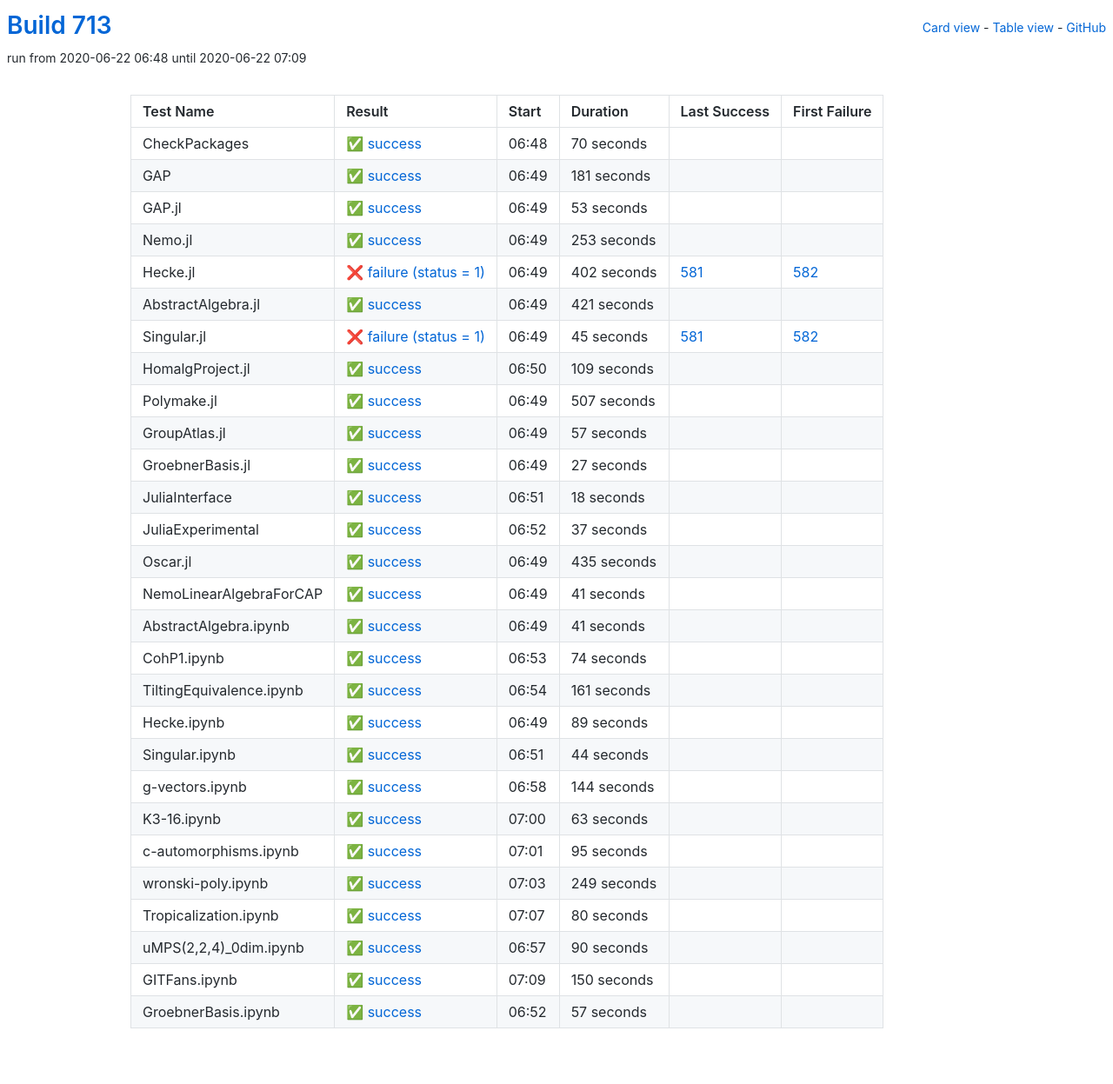
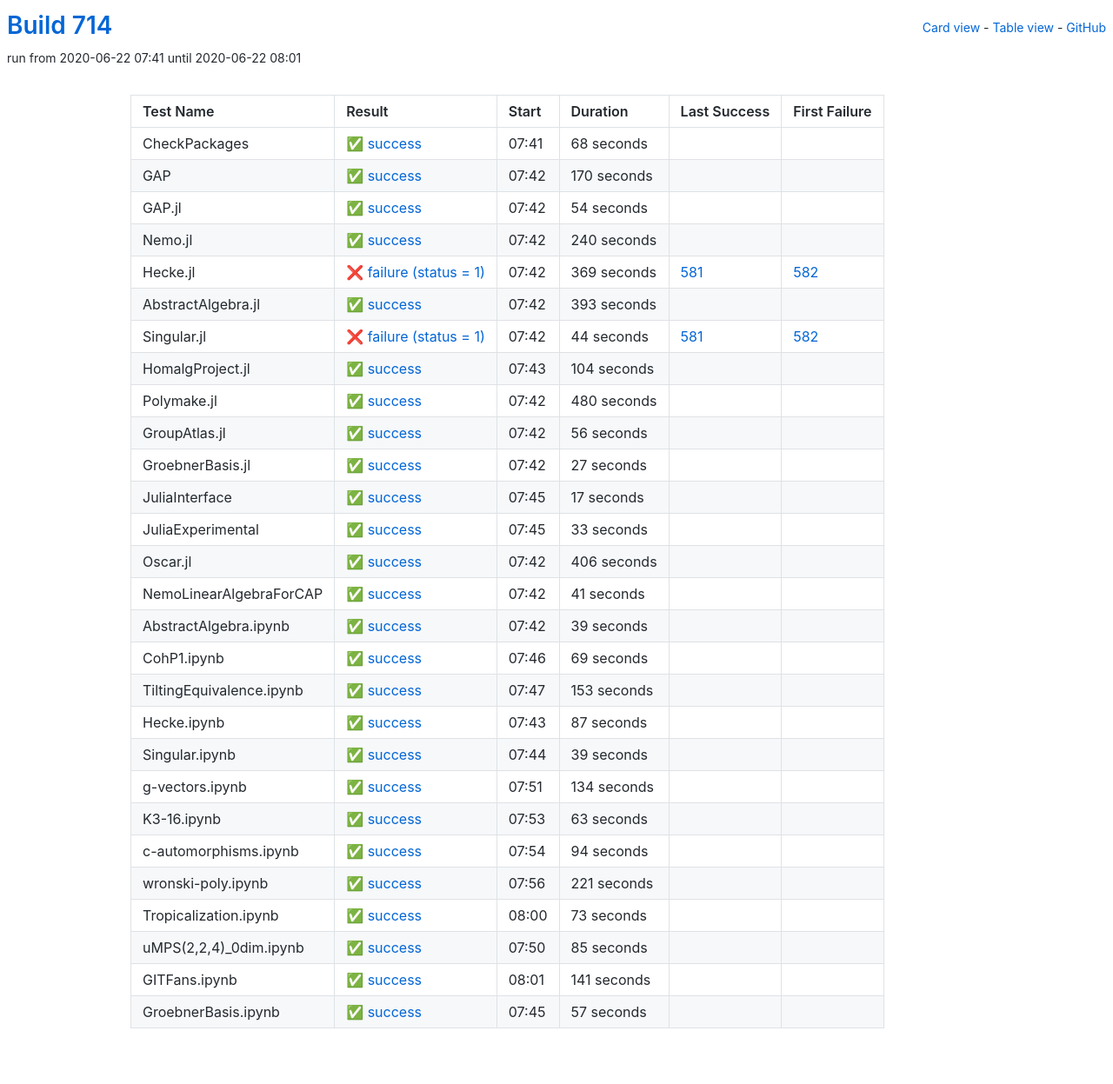
Before and after one commit to oscar-system/oscar-ci-status-1.4, a Jekyll site: the page built from table.html, in a window 1280 px wide. Shown: the whole page at 87% size. Built offline with Jekyll 4.4.1, drawn with Linux system fonts in a browser that asks for light colours.

Commit message:
Build #714

```diff
--- a/_data/ci.yml
+++ b/_data/ci.yml
@@ -1,6 +1,6 @@
 ---
-build: 713
-build_url: https://oscarci.mathematik.uni-kl.de/job/oscar-julia-1.4/713/
+build: 714
+build_url: https://oscarci.mathematik.uni-kl.de/job/oscar-julia-1.4/714/
 job: oscar-julia-1.4
 organization: oscar-system
 repo: oscar-ci-status-1.4
@@ -8,128 +8,128 @@ repourl: https://github.com/oscar-system/oscar-ci-status-1.4
 tests:
 - name: CheckPackages
   id: checkpackages
-  log: https://oscarci.mathematik.uni-kl.de/job/oscar-julia-1.4/713/artifact/logs/build-713/CheckPackages.log
-  start: 2020-06-22 06:48
+  log: https://oscarci.mathematik.uni-kl.de/job/oscar-julia-1.4/714/artifact/logs/build-714/CheckPackages.log
+  start: 2020-06-22 07:41
   success: true
   exitcode: 0
   status: success
-  duration: 70
+  duration: 68
   last_success: false
   last_success_url:
   first_failure: false
   first_failure_url:
 - name: GAP
   id: gap
-  log: https://oscarci.mathematik.uni-kl.de/job/oscar-julia-1.4/713/artifact/logs/build-713/GAP.log
-  start: 2020-06-22 06:49
+  log: https://oscarci.mathematik.uni-kl.de/job/oscar-julia-1.4/714/artifact/logs/build-714/GAP.log
+  start: 2020-06-22 07:42
   success: true
   exitcode: 0
   status: success
-  duration: 181
+  duration: 170
   last_success: false
   last_success_url:
   first_failure: false
   first_failure_url:
 - name: GAP.jl
   id: gap-jl
-  log: https://oscarci.mathematik.uni-kl.de/job/oscar-julia-1.4/713/artifact/logs/build-713/GAP.jl.log
-  start: 2020-06-22 06:49
+  log: https://oscarci.mathematik.uni-kl.de/job/oscar-julia-1.4/714/artifact/logs/build-714/GAP.jl.log
+  start: 2020-06-22 07:42
   success: true
   exitcode: 0
   status: success
-  duration: 53
+  duration: 54
   last_success: false
   last_success_url:
   first_failure: false
   first_failure_url:
 - name: Nemo.jl
   id: nemo-jl
-  log: https://oscarci.mathematik.uni-kl.de/job/oscar-julia-1.4/713/artifact/logs/build-713/Nemo.jl.log
-  start: 2020-06-22 06:49
+  log: https://oscarci.mathematik.uni-kl.de/job/oscar-julia-1.4/714/artifact/logs/build-714/Nemo.jl.log
+  start: 2020-06-22 07:42
   success: true
   exitcode: 0
   status: success
-  duration: 253
+  duration: 240
   last_success: false
   last_success_url:
   first_failure: false
   first_failure_url:
 - name: Hecke.jl
   id: hecke-jl
-  log: https://oscarci.mathematik.uni-kl.de/job/oscar-julia-1.4/713/artifact/logs/build-713/Hecke.jl.log
-  start: 2020-06-22 06:49
+  log: https://oscarci.mathematik.uni-kl.de/job/oscar-julia-1.4/714/artifact/logs/build-714/Hecke.jl.log
+  start: 2020-06-22 07:42
   success: false
   exitcode: 1
   status: failure
-  duration: 402
+  duration: 369
   last_success: 581
   last_success_url: https://oscarci.mathematik.uni-kl.de/job/oscar-julia-1.4/581/
   first_failure: 582
   first_failure_url: https://oscarci.mathematik.uni-kl.de/job/oscar-julia-1.4/582/
 - name: AbstractAlgebra.jl
   id: abstractalgebra-jl
-  log: https://oscarci.mathematik.uni-kl.de/job/oscar-julia-1.4/713/artifact/logs/build-713/AbstractAlgebra.jl.log
-  start: 2020-06-22 06:49
+  log: https://oscarci.mathematik.uni-kl.de/job/oscar-julia-1.4/714/artifact/logs/build-714/AbstractAlgebra.jl.log
+  start: 2020-06-22 07:42
   success: true
   exitcode: 0
   status: success
-  duration: 421
+  duration: 393
   last_success: false
   last_success_url:
   first_failure: false
   first_failure_url:
 - name: Singular.jl
   id: singular-jl
-  log: https://oscarci.mathematik.uni-kl.de/job/oscar-julia-1.4/713/artifact/logs/build-713/Singular.jl.log
-  start: 2020-06-22 06:49
+  log: https://oscarci.mathematik.uni-kl.de/job/oscar-julia-1.4/714/artifact/logs/build-714/Singular.jl.log
+  start: 2020-06-22 07:42
   success: false
   exitcode: 1
   status: failure
-  duration: 45
+  duration: 44
   last_success: 581
   last_success_url: https://oscarci.mathematik.uni-kl.de/job/oscar-julia-1.4/581/
   first_failure: 582
   first_failure_url: https://oscarci.mathematik.uni-kl.de/job/oscar-julia-1.4/582/
 - name: HomalgProject.jl
   id: homalgproject-jl
-  log: https://oscarci.mathematik.uni-kl.de/job/oscar-julia-1.4/713/artifact/logs/build-713/HomalgProject.jl.log
-  start: 2020-06-22 06:50
+  log: https://oscarci.mathematik.uni-kl.de/job/oscar-julia-1.4/714/artifact/logs/build-714/HomalgProject.jl.log
+  start: 2020-06-22 07:43
   success: true
   exitcode: 0
   status: success
-  duration: 109
+  duration: 104
   last_success: false
   last_success_url:
   first_failure: false
   first_failure_url:
 - name: Polymake.jl
   id: polymake-jl
-  log: https://oscarci.mathematik.uni-kl.de/job/oscar-julia-1.4/713/artifact/logs/build-713/Polymake.jl.log
-  start: 2020-06-22 06:49
+  log: https://oscarci.mathematik.uni-kl.de/job/oscar-julia-1.4/714/artifact/logs/build-714/Polymake.jl.log
+  start: 2020-06-22 07:42
   success: true
   exitcode: 0
   status: success
-  duration: 507
+  duration: 480
   last_success: false
   last_success_url:
   first_failure: false
   first_failure_url:
 - name: GroupAtlas.jl
   id: groupatlas-jl
-  log: https://oscarci.mathematik.uni-kl.de/job/oscar-julia-1.4/713/artifact/logs/build-713/GroupAtlas.jl.log
-  start: 2020-06-22 06:49
+  log: https://oscarci.mathematik.uni-kl.de/job/oscar-julia-1.4/714/artifact/logs/build-714/GroupAtlas.jl.log
+  start: 2020-06-22 07:42
   success: true
   exitcode: 0
   status: success
-  duration: 57
+  duration: 56
   last_success: false
   last_success_url:
   first_failure: false
   first_failure_url:
 - name: GroebnerBasis.jl
   id: groebnerbasis-jl
-  log: https://oscarci.mathematik.uni-kl.de/job/oscar-julia-1.4/713/artifact/logs/build-713/GroebnerBasis.jl.log
-  start: 2020-06-22 06:49
+  log: https://oscarci.mathematik.uni-kl.de/job/oscar-julia-1.4/714/artifact/logs/build-714/GroebnerBasis.jl.log
+  start: 2020-06-22 07:42
   success: true
   exitcode: 0
   status: success
@@ -140,44 +140,44 @@ tests:
   first_failure_url:
 - name: JuliaInterface
   id: juliainterface
-  log: https://oscarci.mathematik.uni-kl.de/job/oscar-julia-1.4/713/artifact/logs/build-713/JuliaInterface.log
-  start: 2020-06-22 06:51
+  log: https://oscarci.mathematik.uni-kl.de/job/oscar-julia-1.4/714/artifact/logs/build-714/JuliaInterface.log
+  start: 2020-06-22 07:45
   success: true
   exitcode: 0
   status: success
-  duration: 18
+  duration: 17
   last_success: false
   last_success_url:
   first_failure: false
   first_failure_url:
 - name: JuliaExperimental
   id: juliaexperimental
-  log: https://oscarci.mathematik.uni-kl.de/job/oscar-julia-1.4/713/artifact/logs/build-713/JuliaExperimental.log
-  start: 2020-06-22 06:52
+  log: https://oscarci.mathematik.uni-kl.de/job/oscar-julia-1.4/714/artifact/logs/build-714/JuliaExperimental.log
+  start: 2020-06-22 07:45
   success: true
   exitcode: 0
   status: success
-  duration: 37
+  duration: 33
   last_success: false
   last_success_url:
   first_failure: false
   first_failure_url:
 - name: Oscar.jl
   id: oscar-jl
-  log: https://oscarci.mathematik.uni-kl.de/job/oscar-julia-1.4/713/artifact/logs/build-713/Oscar.jl.log
-  start: 2020-06-22 06:49
+  log: https://oscarci.mathematik.uni-kl.de/job/oscar-julia-1.4/714/artifact/logs/build-714/Oscar.jl.log
+  start: 2020-06-22 07:42
   success: true
   exitcode: 0
   status: success
-  duration: 435
+  duration: 406
   last_success: false
   last_success_url:
   first_failure: false
   first_failure_url:
 - name: NemoLinearAlgebraForCAP
   id: nemolinearalgebraforcap
-  log: https://oscarci.mathematik.uni-kl.de/job/oscar-julia-1.4/713/artifact/logs/build-713/NemoLinearAlgebraForCAP.log
-  start: 2020-06-22 06:49
+  log: https://oscarci.mathematik.uni-kl.de/job/oscar-julia-1.4/714/artifact/logs/build-714/NemoLinearAlgebraForCAP.log
+  start: 2020-06-22 07:42
   success: true
   exitcode: 0
   status: success
@@ -188,80 +188,80 @@ tests:
   first_failure_url:
 - name: AbstractAlgebra.ipynb
   id: abstractalgebra-ipynb
-  log: https://oscarci.mathematik.uni-kl.de/job/oscar-julia-1.4/713/artifact/logs/build-713/AbstractAlgebra.ipynb.log
-  start: 2020-06-22 06:49
+  log: https://oscarci.mathematik.uni-kl.de/job/oscar-julia-1.4/714/artifact/logs/build-714/AbstractAlgebra.ipynb.log
+  start: 2020-06-22 07:42
   success: true
   exitcode: 0
   status: success
-  duration: 41
+  duration: 39
   last_success: false
   last_success_url:
   first_failure: false
   first_failure_url:
 - name: CohP1.ipynb
   id: cohp1-ipynb
-  log: https://oscarci.mathematik.uni-kl.de/job/oscar-julia-1.4/713/artifact/logs/build-713/CohP1.ipynb.log
-  start: 2020-06-22 06:53
+  log: https://oscarci.mathematik.uni-kl.de/job/oscar-julia-1.4/714/artifact/logs/build-714/CohP1.ipynb.log
+  start: 2020-06-22 07:46
   success: true
   exitcode: 0
   status: success
-  duration: 74
+  duration: 69
   last_success: false
   last_success_url:
   first_failure: false
   first_failure_url:
 - name: TiltingEquivalence.ipynb
   id: tiltingequivalence-ipynb
-  log: https://oscarci.mathematik.uni-kl.de/job/oscar-julia-1.4/713/artifact/logs/build-713/TiltingEquivalence.ipynb.log
-  start: 2020-06-22 06:54
+  log: https://oscarci.mathematik.uni-kl.de/job/oscar-julia-1.4/714/artifact/logs/build-714/TiltingEquivalence.ipynb.log
+  start: 2020-06-22 07:47
   success: true
   exitcode: 0
   status: success
-  duration: 161
+  duration: 153
   last_success: false
   last_success_url:
   first_failure: false
   first_failure_url:
 - name: Hecke.ipynb
   id: hecke-ipynb
-  log: https://oscarci.mathematik.uni-kl.de/job/oscar-julia-1.4/713/artifact/logs/build-713/Hecke.ipynb.log
-  start: 2020-06-22 06:49
+  log: https://oscarci.mathematik.uni-kl.de/job/oscar-julia-1.4/714/artifact/logs/build-714/Hecke.ipynb.log
+  start: 2020-06-22 07:43
   success: true
   exitcode: 0
   status: success
-  duration: 89
+  duration: 87
   last_success: false
   last_success_url:
   first_failure: false
   first_failure_url:
 - name: Singular.ipynb
   id: singular-ipynb
-  log: https://oscarci.mathematik.uni-kl.de/job/oscar-julia-1.4/713/artifact/logs/build-713/Singular.ipynb.log
-  start: 2020-06-22 06:51
+  log: https://oscarci.mathematik.uni-kl.de/job/oscar-julia-1.4/714/artifact/logs/build-714/Singular.ipynb.log
+  start: 2020-06-22 07:44
   success: true
   exitcode: 0
   status: success
-  duration: 44
+  duration: 39
   last_success: false
   last_success_url:
   first_failure: false
   first_failure_url:
 - name: g-vectors.ipynb
   id: g-vectors-ipynb
-  log: https://oscarci.mathematik.uni-kl.de/job/oscar-julia-1.4/713/artifact/logs/build-713/g-vectors.ipynb.log
-  start: 2020-06-22 06:58
+  log: https://oscarci.mathematik.uni-kl.de/job/oscar-julia-1.4/714/artifact/logs/build-714/g-vectors.ipynb.log
+  start: 2020-06-22 07:51
   success: true
   exitcode: 0
   status: success
-  duration: 144
+  duration: 134
   last_success: false
   last_success_url:
   first_failure: false
   first_failure_url:
 - name: K3-16.ipynb
   id: k3-16-ipynb
-  log: https://oscarci.mathematik.uni-kl.de/job/oscar-julia-1.4/713/artifact/logs/build-713/K3-16.ipynb.log
-  start: 2020-06-22 07:00
+  log: https://oscarci.mathematik.uni-kl.de/job/oscar-julia-1.4/714/artifact/logs/build-714/K3-16.ipynb.log
+  start: 2020-06-22 07:53
   success: true
   exitcode: 0
   status: success
@@ -272,68 +272,68 @@ tests:
   first_failure_url:
 - name: c-automorphisms.ipynb
   id: c-automorphisms-ipynb
-  log: https://oscarci.mathematik.uni-kl.de/job/oscar-julia-1.4/713/artifact/logs/build-713/c-automorphisms.ipynb.log
-  start: 2020-06-22 07:01
+  log: https://oscarci.mathematik.uni-kl.de/job/oscar-julia-1.4/714/artifact/logs/build-714/c-automorphisms.ipynb.log
+  start: 2020-06-22 07:54
   success: true
   exitcode: 0
   status: success
-  duration: 95
+  duration: 94
   last_success: false
   last_success_url:
   first_failure: false
   first_failure_url:
 - name: wronski-poly.ipynb
   id: wronski-poly-ipynb
-  log: https://oscarci.mathematik.uni-kl.de/job/oscar-julia-1.4/713/artifact/logs/build-713/wronski-poly.ipynb.log
-  start: 2020-06-22 07:03
+  log: https://oscarci.mathematik.uni-kl.de/job/oscar-julia-1.4/714/artifact/logs/build-714/wronski-poly.ipynb.log
+  start: 2020-06-22 07:56
   success: true
   exitcode: 0
   status: success
-  duration: 249
+  duration: 221
   last_success: false
   last_success_url:
   first_failure: false
   first_failure_url:
 - name: Tropicalization.ipynb
   id: tropicalization-ipynb
-  log: https://oscarci.mathematik.uni-kl.de/job/oscar-julia-1.4/713/artifact/logs/build-713/Tropicalization.ipynb.log
-  start: 2020-06-22 07:07
+  log: https://oscarci.mathematik.uni-kl.de/job/oscar-julia-1.4/714/artifact/logs/build-714/Tropicalization.ipynb.log
+  start: 2020-06-22 08:00
   success: true
   exitcode: 0
   status: success
-  duration: 80
+  duration: 73
   last_success: false
   last_success_url:
   first_failure: false
   first_failure_url:
 - name: uMPS(2,2,4)_0dim.ipynb
   id: umps-2-2-4-0dim-ipynb
-  log: https://oscarci.mathematik.uni-kl.de/job/oscar-julia-1.4/713/artifact/logs/build-713/uMPS-2-2-4-_0dim.ipynb.log
-  start: 2020-06-22 06:57
+  log: https://oscarci.mathematik.uni-kl.de/job/oscar-julia-1.4/714/artifact/logs/build-714/uMPS-2-2-4-_0dim.ipynb.log
+  start: 2020-06-22 07:50
   success: true
   exitcode: 0
   status: success
-  duration: 90
+  duration: 85
   last_success: false
   last_success_url:
   first_failure: false
   first_failure_url:
 - name: GITFans.ipynb
   id: gitfans-ipynb
-  log: https://oscarci.mathematik.uni-kl.de/job/oscar-julia-1.4/713/artifact/logs/build-713/GITFans.ipynb.log
-  start: 2020-06-22 07:09
+  log: https://oscarci.mathematik.uni-kl.de/job/oscar-julia-1.4/714/artifact/logs/build-714/GITFans.ipynb.log
+  start: 2020-06-22 08:01
   success: true
   exitcode: 0
   status: success
-  duration: 150
+  duration: 141
   last_success: false
   last_success_url:
   first_failure: false
   first_failure_url:
 - name: GroebnerBasis.ipynb
   id: groebnerbasis-ipynb
-  log: https://oscarci.mathematik.uni-kl.de/job/oscar-julia-1.4/713/artifact/logs/build-713/GroebnerBasis.ipynb.log
-  start: 2020-06-22 06:52
+  log: https://oscarci.mathematik.uni-kl.de/job/oscar-julia-1.4/714/artifact/logs/build-714/GroebnerBasis.ipynb.log
+  start: 2020-06-22 07:45
   success: true
   exitcode: 0
   status: success
```
Also changed, not shown: README.md.
